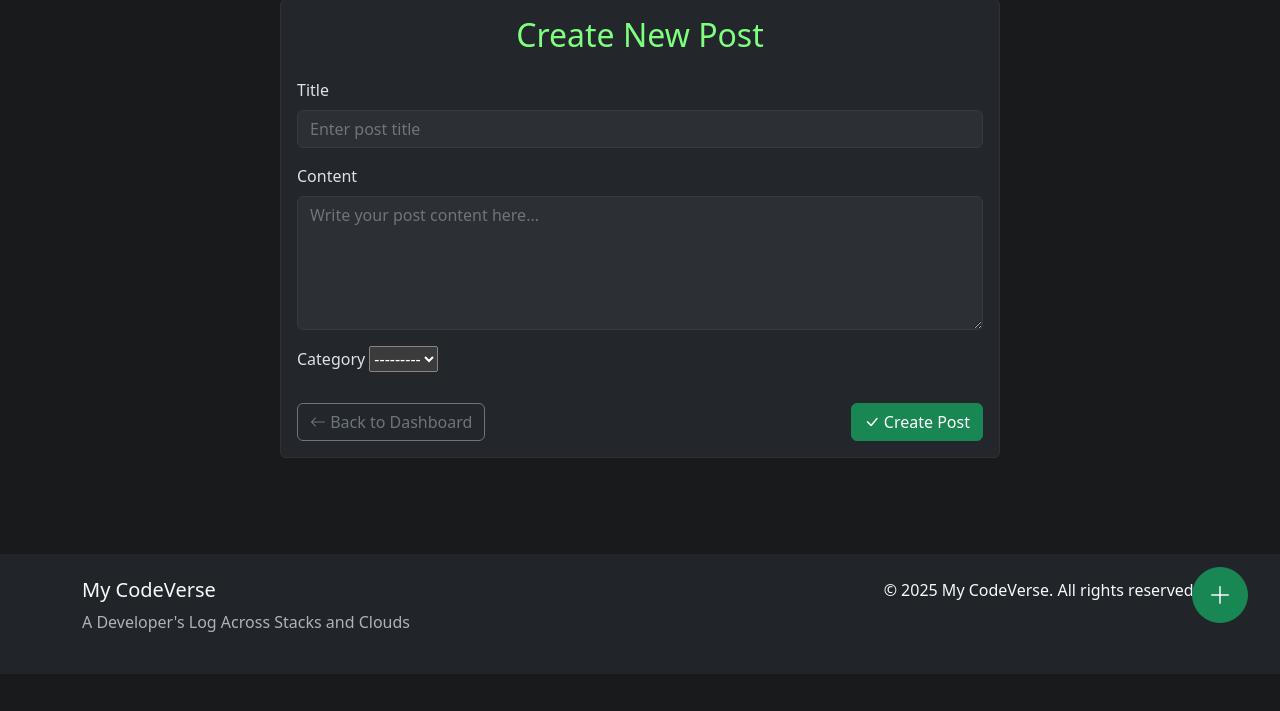
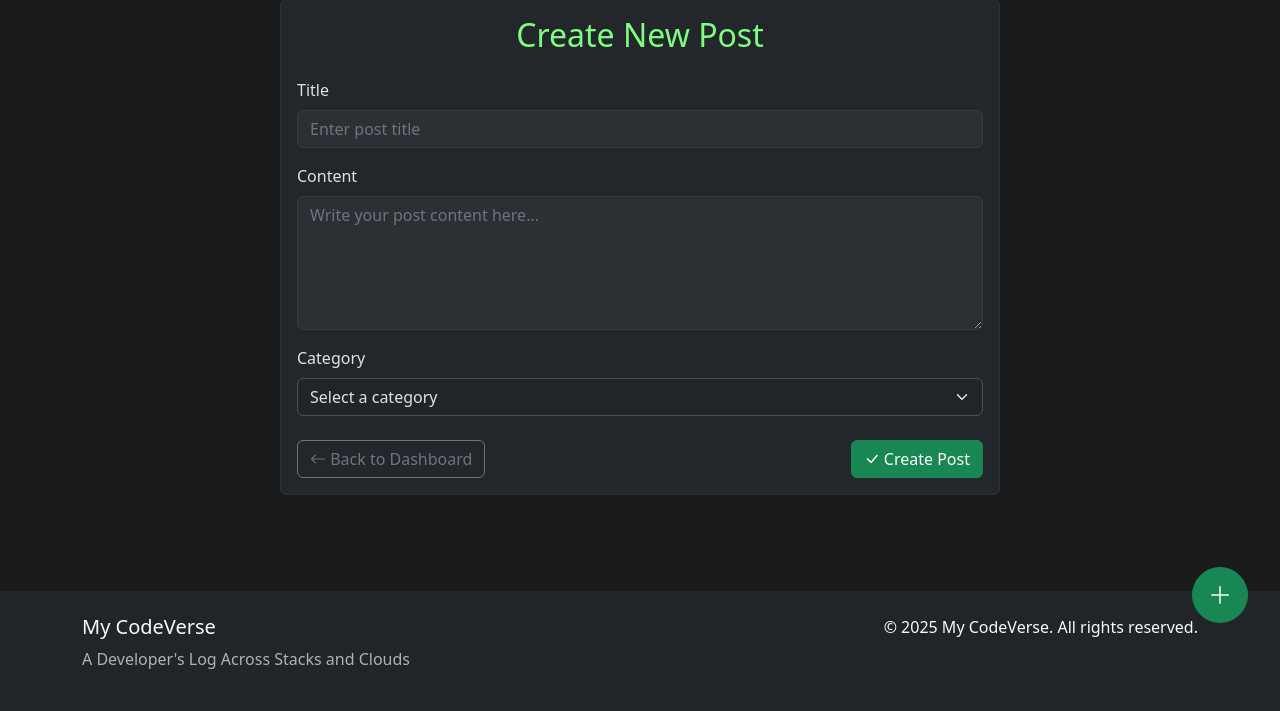
Before and after one commit to Ilovebarbara/My-Website-Creation, a Django app: page /post/create/ in a window 1280 px wide. Shown: the part 145-856 px from the top of the page. Before the commit the page ends 819 px from the top, so only its background shows below. Run offline with Django 5.2, Linux system fonts and the light colour scheme; a user stored in the database is signed in; data that the repository does not hold is empty.

Commit message:
Update create_post.html

```diff
--- a/main/templates/create_post.html
+++ b/main/templates/create_post.html
@@ -29,13 +29,14 @@
                             {% endif %}
                         </div>
                         <div class="mb-3">
-                            <label for="{{ form.category.id_for_label }}" class="form-label">Category</label>
-                            {{ form.category }}
-                            {% if form.category.errors %}
-                            <div class="invalid-feedback d-block">
-                                {{ form.category.errors.0 }}
-                            </div>
-                            {% endif %}
+                            <label for="category" class="form-label">Category</label>
+                            <select id="category" name="category" class="form-select" required>
+                                <option value="" disabled selected>Select a category</option>
+                                {% for category in categories %}
+                                <option value="{{ category.id }}">{{ category.name }}</option>
+                                {% endfor %}
+                                <option value="none">None of the Above</option>
+                            </select>
                         </div>
                         <div class="d-flex justify-content-between mt-4">
                             <a href="{% url 'dashboard' %}" class="btn btn-outline-secondary">
@@ -72,6 +73,16 @@ document.addEventListener('DOMContentLoaded', function() {
         this.style.height = 'auto';
         this.style.height = (this.scrollHeight) + 'px';
     });
+
+    const categorySelect = document.getElementById('category');
+
+    // Ensure a category is selected before form submission
+    form.addEventListener('submit', function(event) {
+        if (!categorySelect.value) {
+            event.preventDefault();
+            alert('Please select a category.');
+        }
+    });
 });
 </script>
 {% endblock %}
```
